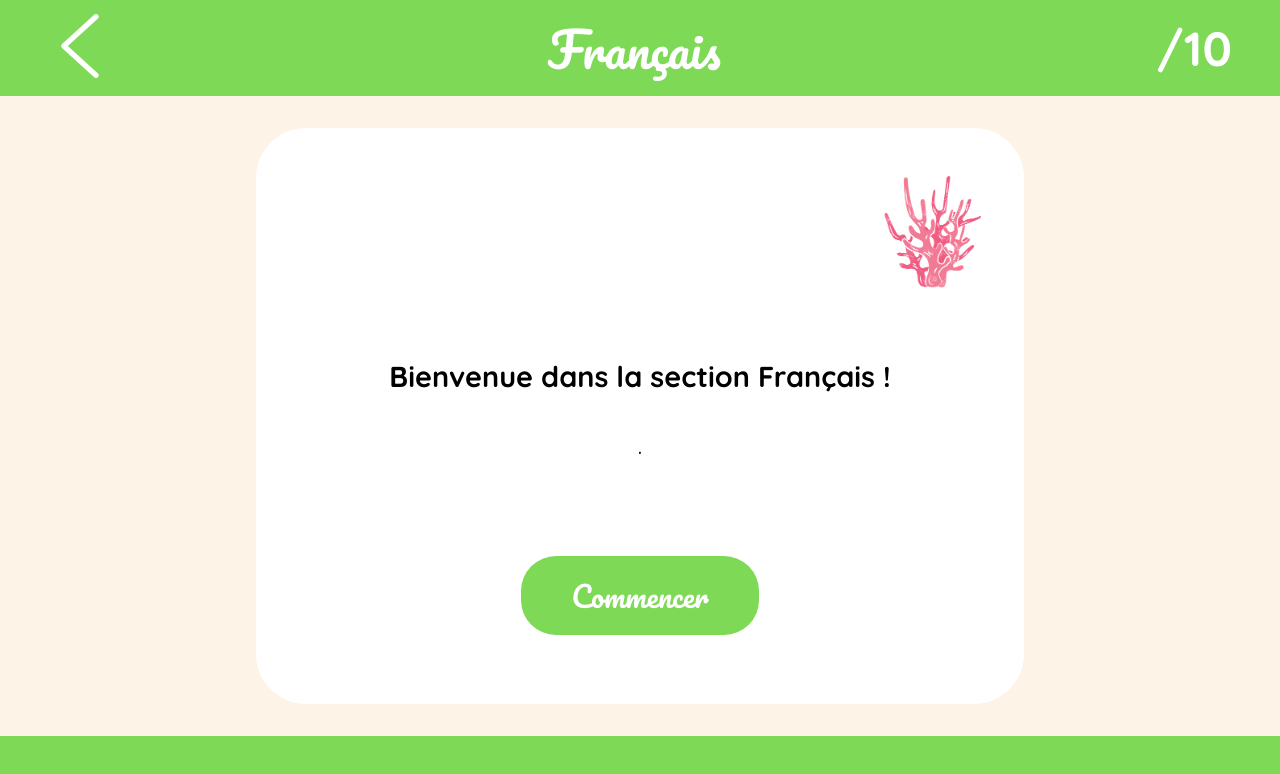
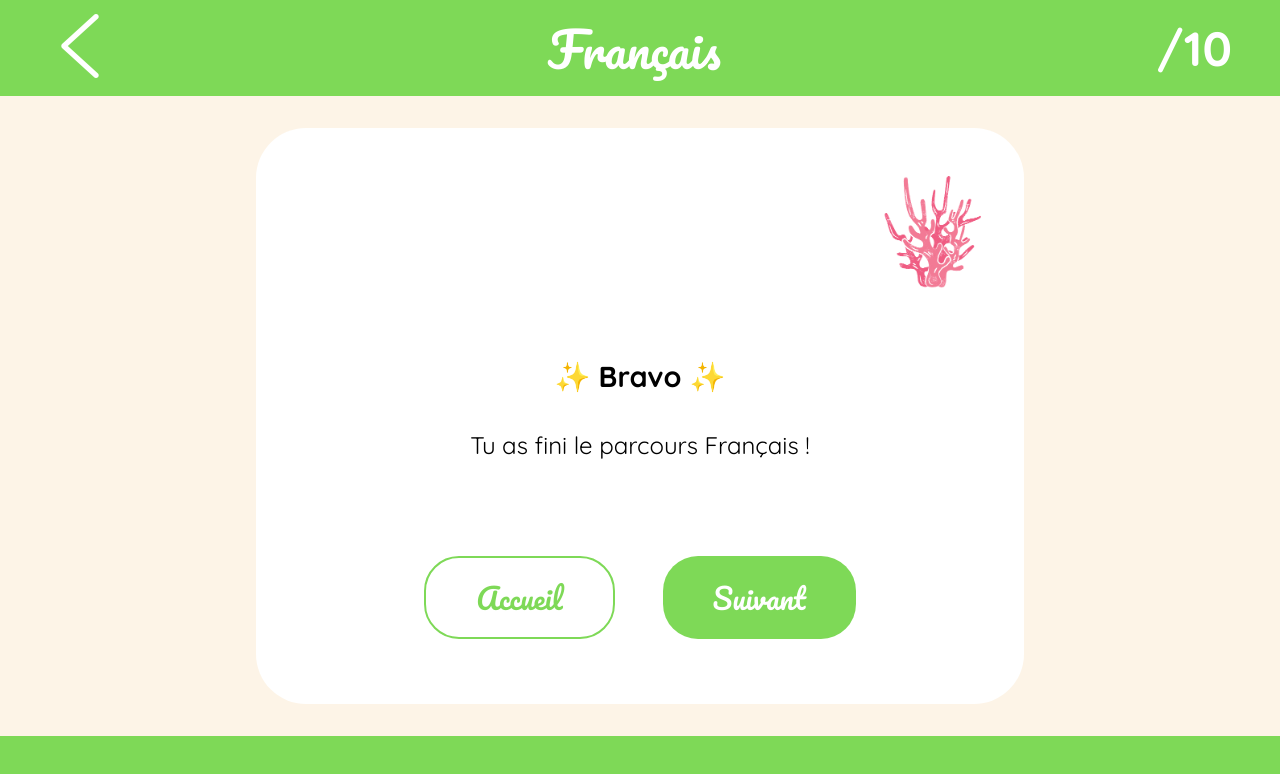
Before and after one commit to MathieuMrt/Mon-cahier-de-vacances, a React (Vite) app: page /francais in a window 1280 px wide. Shown: the top 774 px of the page. Built offline with nearby package versions, Linux system fonts and the light colour scheme.

Commit message:
fixation bug

```diff
--- a/src/components/Anglais/EndEn.jsx
+++ b/src/components/Anglais/EndEn.jsx
@@ -1,19 +1,18 @@
-import ice from '../../assets/images/ice-cream.png'
+import ice from "../../assets/images/ice-cream.png";
 
 const EndEn = () => {
   return (
-        <div className = "end">
     <div className="Consigne">
-            <img src={ice} alt="coral" className='Consigne_img'/>
-            <div className='Consigne_text'>
-            <h2 className='Consigne_h2'>✨ Bravo  ✨</h2><br/><br/>
-            <p className='Consigne_p'>Tu as fini le parcours Anglais !</p>
+      <img src={ice} alt="coral" className="Consigne_img" />
+      <div className="Consigne_text">
+        <h2 className="Consigne_h2">✨ Bravo ✨</h2>
+        <br />
+        <br />
+        <p className="Consigne_p">Tu as fini le parcours Anglais !</p>
       </div>
-            <div className='Consigne_container_buttons_endPage'>
-            <button className='Anglais_button_retourHome'>Accueil</button>
-            <button className='Anglais_button'>Suivant</button>
-
-            </div>
+      <div className="Consigne_container_buttons_endPage">
+        <button className="Anglais_button_retourHome">Accueil</button>
+        <button className="Anglais_button">Suivant</button>
       </div>
     </div>
   );
--- a/src/components/Francais/EndFr.jsx
+++ b/src/components/Francais/EndFr.jsx
@@ -1,19 +1,18 @@
-import coral from '../../assets/images/coral.png'
+import coral from "../../assets/images/coral.png";
 
 const EndFr = () => {
   return (
-        <div className = "end">
     <div className="Consigne">
-            <img src={coral} alt="coral" className='Consigne_img'/>
-            <div className='Consigne_text'>
-            <h2 className='Consigne_h2'>✨ Bravo  ✨</h2><br/><br/>
-            <p className='Consigne_p'>Tu as fini le parcours Français !</p>
+      <img src={coral} alt="coral" className="Consigne_img" />
+      <div className="Consigne_text">
+        <h2 className="Consigne_h2">✨ Bravo ✨</h2>
+        <br />
+        <br />
+        <p className="Consigne_p">Tu as fini le parcours Français !</p>
       </div>
-            <div className='Consigne_container_buttons_endPage'>
-            <button className='Francais_button_retourHome'>Accueil</button>
-            <button className='Francais_button'>Suivant</button>
-
-            </div>
+      <div className="Consigne_container_buttons_endPage">
+        <button className="Francais_button_retourHome">Accueil</button>
+        <button className="Francais_button">Suivant</button>
       </div>
     </div>
   );
--- a/src/components/Francais/Francais.jsx
+++ b/src/components/Francais/Francais.jsx
@@ -1,19 +1,19 @@
-
-import React from 'react';
-import Header from '../Header/Header.jsx';
-import Footer from '../Footer/Footer.jsx';
-import ConsigneFr from './ConsigneFr.jsx';
-import EndFr from './EndFr.jsx';
+import React from "react";
+import Header from "../Header/Header.jsx";
+import Footer from "../Footer/Footer.jsx";
+import ConsigneFr from "./ConsigneFr.jsx";
+import EndFr from "./EndFr.jsx";
 
 const Francais = () => {
-    return (
-        <div className="francais">
-            <Header color="francaisColor" subject="Français"/>
-            <main className="main-page"><ConsigneFr /></main>
-            <Footer color="francaisColor"/>
-        </div>
-    );
-
+  return (
+    <div className="francais">
+      <Header color="francaisColor" subject="Français" />
+      <main className="main-page">
+        <EndFr />
+      </main>
+      <Footer color="francaisColor" />
+    </div>
+  );
 };
 
 export default Francais;
--- a/src/components/Maths/EndMath.jsx
+++ b/src/components/Maths/EndMath.jsx
@@ -1,19 +1,18 @@
-import crabe from '../../assets/images/crabe.png'
+import crabe from "../../assets/images/crabe.png";
 
 const EndMaths = () => {
   return (
-        <div className = "end">
     <div className="Consigne">
-            <img src={crabe} alt="crabe" className='Consigne_img'/>
-            <div className='Consigne_text'>
-            <h2 className='Consigne_h2'>✨ Bravo  ✨</h2><br/><br/>
-            <p className='Consigne_p'>Tu as fini le parcours Anglais !</p>
+      <img src={crabe} alt="crabe" className="Consigne_img" />
+      <div className="Consigne_text">
+        <h2 className="Consigne_h2">✨ Bravo ✨</h2>
+        <br />
+        <br />
+        <p className="Consigne_p">Tu as fini le parcours Maths !</p>
       </div>
-            <div className='Consigne_container_buttons_endPage'>
-            <button className='Maths_button_retourHome'>Accueil</button>
-            <button className='Maths_button'>Suivant</button>
-
-            </div>
+      <div className="Consigne_container_buttons_endPage">
+        <button className="Maths_button_retourHome">Accueil</button>
+        <button className="Maths_button">Suivant</button>
       </div>
     </div>
   );
```
Also changed, not shown: src/components/Maths/Maths.jsx (+14 -14 lines). Lines whose indentation alone changed are shown as unchanged.
